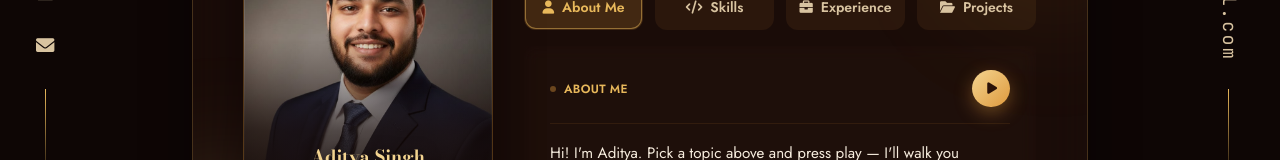
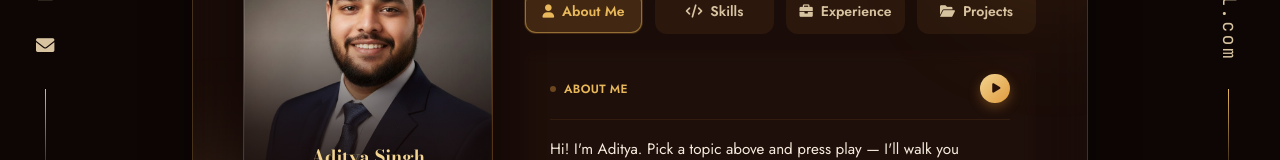
Before and after one commit to adiri77/Portfolio, a Next.js app: page / in a window 1280 px wide. Shown: the part 615-775 px from the top of the page. Built offline with nearby package versions, Linux system fonts and the light colour scheme.

Commit message:
Make narration play/stop toggle smaller
Co-Authored-By: Claude Opus 4.8 <noreply@anthropic.com>

```diff
--- a/app/globals.css
+++ b/app/globals.css
@@ -2379,20 +2379,20 @@ position: relative;
 display: inline-flex;
 align-items: center;
 justify-content: center;
-width: 2.35rem;
-height: 2.35rem;
+width: 1.85rem;
+height: 1.85rem;
 flex-shrink: 0;
 border: none;
 border-radius: 9999px;
 cursor: pointer;
 color: #2a1208;
 background: linear-gradient(135deg, #f3d490, #df9a3d);
-box-shadow: 0 6px 18px rgba(223, 154, 61, 0.4);
+box-shadow: 0 4px 12px rgba(223, 154, 61, 0.35);
 transition: transform 0.2s ease, box-shadow 0.2s ease;
 }
 
 .speaker-play-toggle i {
-font-size: 0.82rem;
+font-size: 0.68rem;
 line-height: 1;
 }
 
@@ -2416,9 +2416,9 @@ outline-offset: 3px;
 
 .speaker-play-ring {
 position: absolute;
-inset: -4px;
+inset: -3px;
 border-radius: 9999px;
-border: 2px solid rgba(232, 184, 91, 0.6);
+border: 1.5px solid rgba(232, 184, 91, 0.6);
 animation: playPulse 1.5s ease-out infinite;
 pointer-events: none;
 }
```
